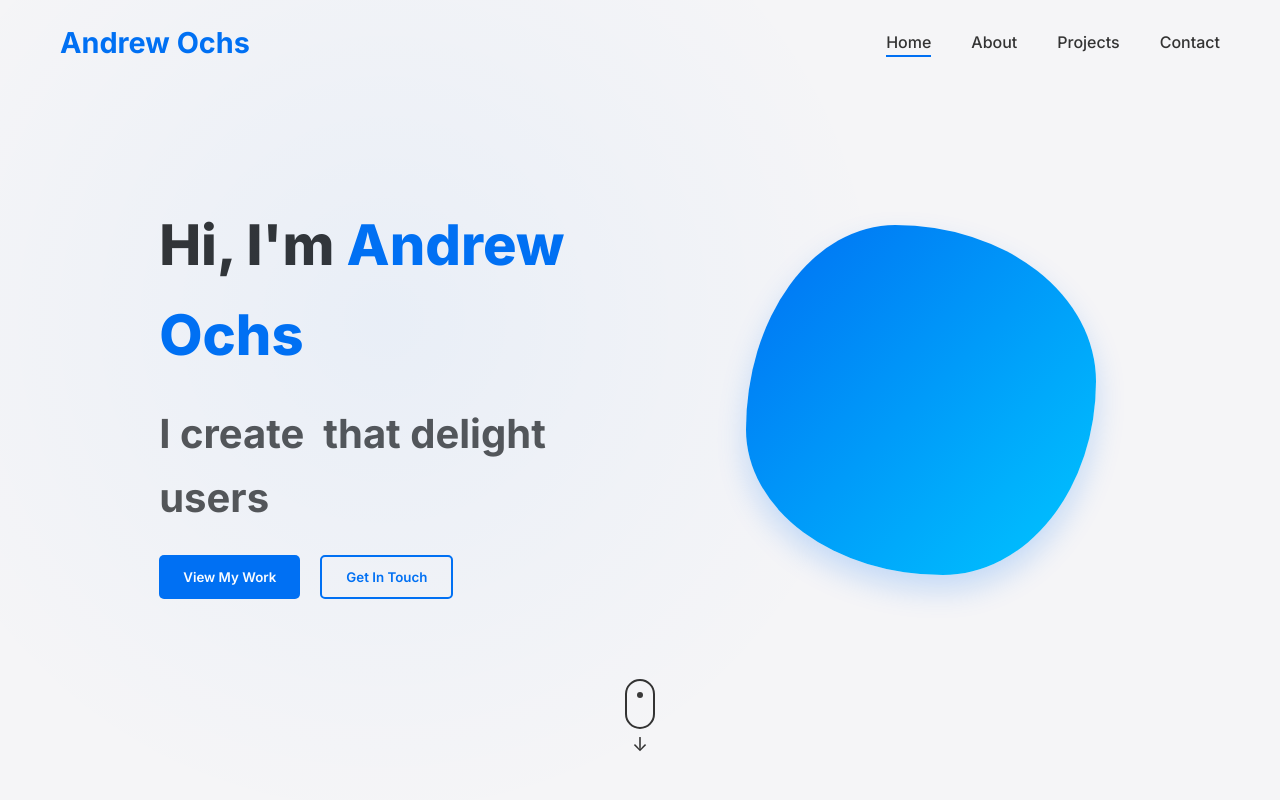
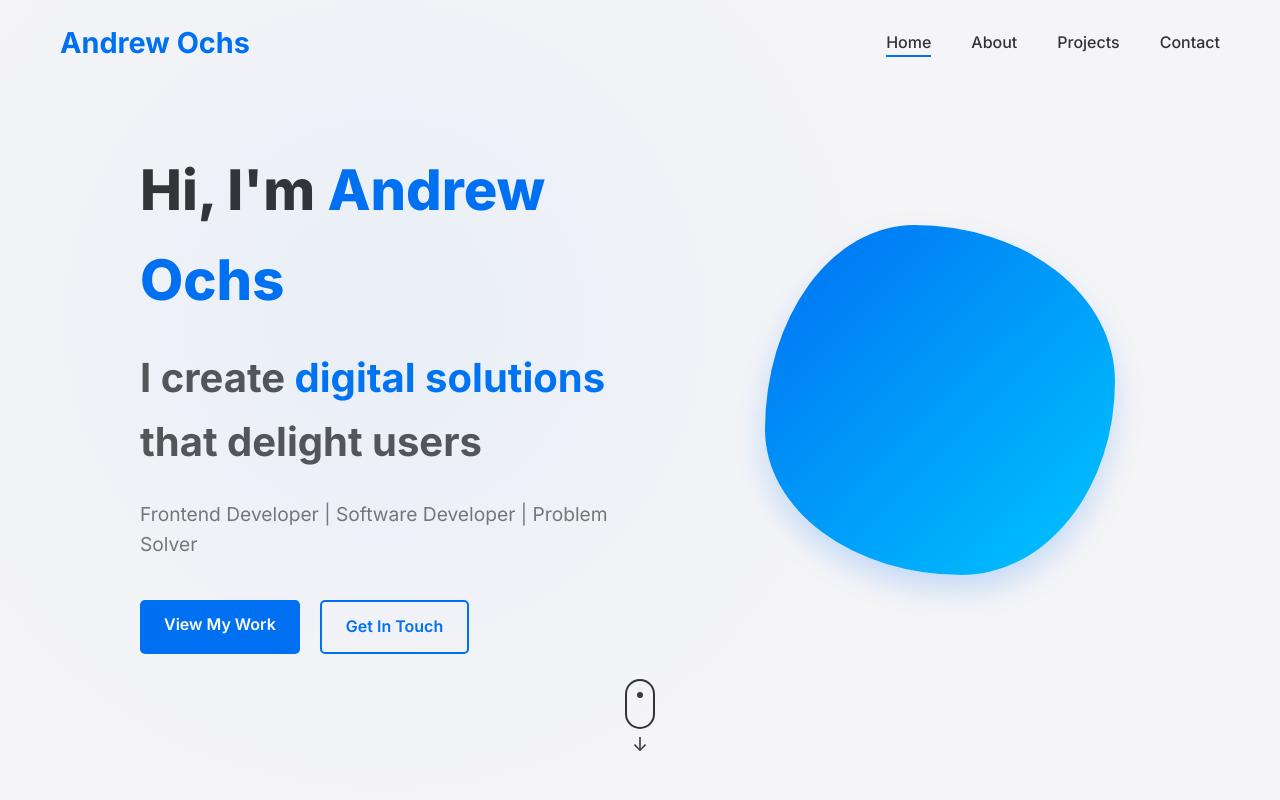
Before and after one commit to AndrewOchs/web-portfolio, a React (Vite) app: page / in a window 1280 px wide. Shown: the top 800 px of the page. Built offline with nearby package versions, Linux system fonts and the light colour scheme.

Commit message:
testing hero

```diff
--- a/src/components/Hero.css
+++ b/src/components/Hero.css
@@ -45,36 +45,17 @@
     color: #0070f3;
   }
 
-  .word-rotation {
+  .animated-text {
+    color: #0070f3;
     display: inline-block;
     position: relative;
-    text-align: left;
-    height: 1.2em;
-    overflow: hidden;
+    animation: colorPulse 3s infinite;
   }
 
-  .word-rotation span {
-    position: absolute;
-    opacity: 0;
-    animation: rotateWord 6s linear infinite 0s;
-    color: #0070f3;
-  }
-
-  .word-rotation span:nth-child(2) {
-    animation-delay: 2s;
-  }
-
-  .word-rotation span:nth-child(3) {
-    animation-delay: 4s;
-  }
-
-  @keyframes rotateWord {
-    0% { opacity: 0; }
-    2% { opacity: 0; transform: translateY(-20px); }
-    5% { opacity: 1; transform: translateY(0); }
-    30% { opacity: 1; transform: translateY(0); }
-    35% { opacity: 0; transform: translateY(20px); }
-    100% { opacity: 0; }
+  @keyframes colorPulse {
+    0% { color: #0070f3; }
+    50% { color: #00c6ff; }
+    100% { color: #0070f3; }
   }
 
   .hero-content p {
@@ -236,4 +217,14 @@
     .hero-image {
       justify-content: center;
     }
+
+    .hero, .hero-content, .hero-buttons, .btn {
+      position: relative;
+      z-index: 2;
+      pointer-events: auto;
+    }
+
+    .hero:before {
+      pointer-events: none;
+    }
   }
--- a/src/components/Hero.jsx
+++ b/src/components/Hero.jsx
@@ -6,14 +6,6 @@ import './Hero.css';
 const Hero = () => {
   const navigate = useNavigate(); // Initialize navigate
 
-  // Functions to handle button clicks
-  const handleWorkClick = () => {
-    navigate('/projects');
-  };
-
-  const handleContactClick = () => {
-    navigate('/contact');
-  };
 
   return (
     <section className="hero">
@@ -25,14 +17,11 @@ const Hero = () => {
           transition={{ duration: 0.8 }}
         >
           <h1>Hi, I'm <span className="highlight">Andrew Ochs</span></h1>
-          <h2>I create <span className="word-rotation">
-            <span>websites</span>
-            <span>applications</span>
-            <span>experiences</span>
-            </span> that delight users</h2>
+          <h2>I create <span className="animated-text">digital solutions</span> that delight users</h2>
+          <p>Frontend Developer | Software Developer | Problem Solver</p>
           <div className="hero-buttons">
-            <button onClick={handleWorkClick} className="btn">View My Work</button>
-            <button onClick={handleContactClick} className="btn btn-outline">Get In Touch</button>
+            <a href="/projects" className="btn" style={{ cursor: 'pointer', pointerEvents: 'auto' }}>View My Work</a>
+            <a href="/contact" className="btn btn-outline" style={{ cursor: 'pointer', pointerEvents: 'auto' }}>Get In Touch</a>
           </div>
         </motion.div>
         <motion.div
```
